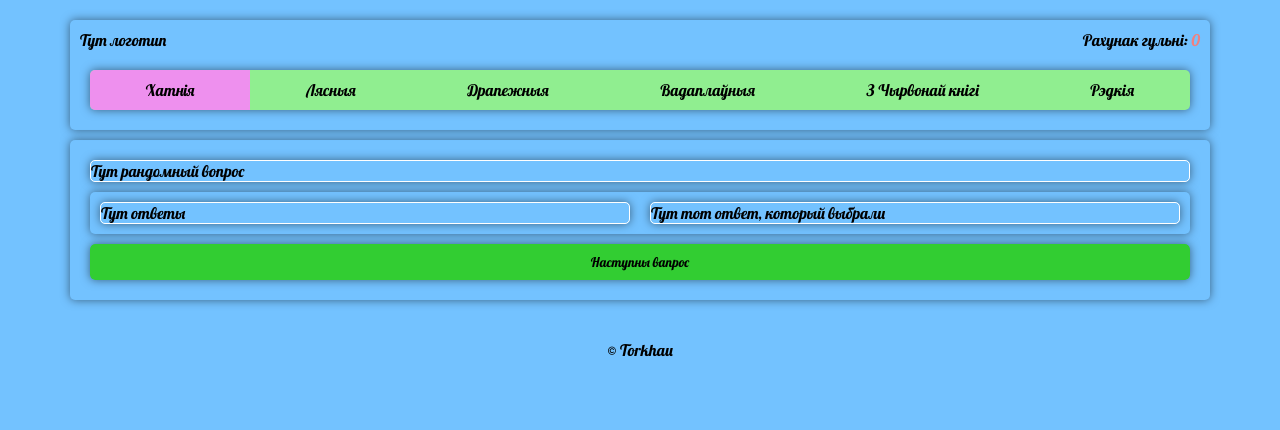
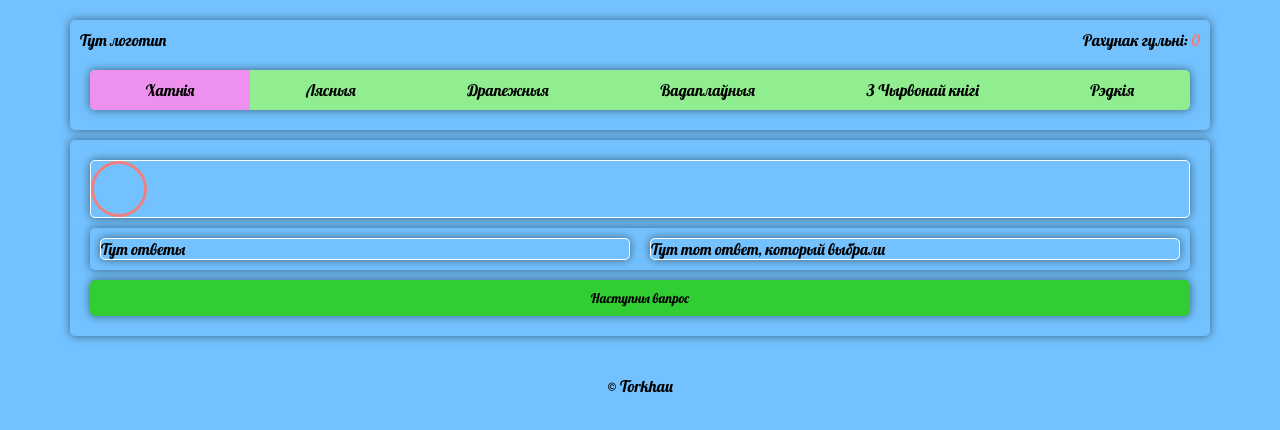
Before and after one commit to torkhau/songbird, a React app: page / in a window 1280 px wide. Shown: the top 430 px of the page. Built offline with nearby package versions, Linux system fonts and the light colour scheme.

Commit message:
Beginning work with custom audio player

```diff
--- a/src/Body/Body.js
+++ b/src/Body/Body.js
@@ -2,12 +2,13 @@ import React, { Component} from "react";
 import classes from "./Body.css";
 import Container from "../components/Container/Container";
 import Button from "../components/Button/Button";
+import Audio from "../components/Audio/Audio"
 
 const Body = props => {
   return (
     <div className={classes.Body}>
         <Container className = {'border'}>
-          Тут рандомный вопрос
+          <Audio />
         </Container>
         <Container className = {'flex'}>
           <Container className = {'border half_field'}>
--- /dev/null
+++ b/src/components/Audio/Audio.css
@@ -0,0 +1,10 @@
+.Audio {
+  width: auto;
+}
+
+.btn_play {
+  width: 50px;
+  height: 50px;
+  border-radius: 50%;
+  border: 3px solid lightcoral;
+}
--- /dev/null
+++ b/src/components/Audio/Audio.js
@@ -0,0 +1,52 @@
+import React, { Component } from "react"
+import classes from "./Audio.css"
+
+class Audio extends Component {
+  constructor(props){
+    super(props)
+    this.state = {
+      isTogglePlay: false
+    }
+  }
+
+  componentDidMount() {
+    this.audio = document.getElementById('audio');
+    this.btnPlay = document.getElementById('btn_play');
+    this.btnPlay.addEventListener('click', this.onClick)
+  }
+
+  componentWillUnmount() {
+    this.btnPlay.removeEventListener('click', this.onClick)
+  }
+
+  onClick = () => {
+    let isTogglePlay;
+    if (!this.state.isTogglePlay) {
+      this.audio.play();
+      isTogglePlay = true;
+    } else {
+      this.audio.pause();
+      isTogglePlay = false;
+    }
+    this.setState({isTogglePlay});
+  }
+
+  render() {
+    return (
+      <div className = {classes.Audio}>
+        <audio
+        id = 'audio'
+        hidden
+        src = {'https://www.xeno-canto.org/sounds/uploaded/WZCOFQXSWJ/XC437780-sitta%20ledanti%20%C3%A0%20djimla%202018%2010%2007%20028.mp3'}
+        onClick = {this.onClick}
+        controls
+        />
+        <div id = 'btn_play' className = {classes.btn_play}>
+
+        </div>
+      </div>
+    )
+  }
+}
+
+export default Audio
--- a/webpack.config.js
+++ b/webpack.config.js
@@ -32,11 +32,6 @@ module.exports = {
             }
           }
         ],
-      },
-      {
-        test: /\.otf$/,
-        loader: "file-loader",
-        options: { name: "./assets/fonts/[name].[ext]" }
       }
     ]
   },
```
Also changed, not shown: 1 other file (tests, documents, lock files or other folders).
